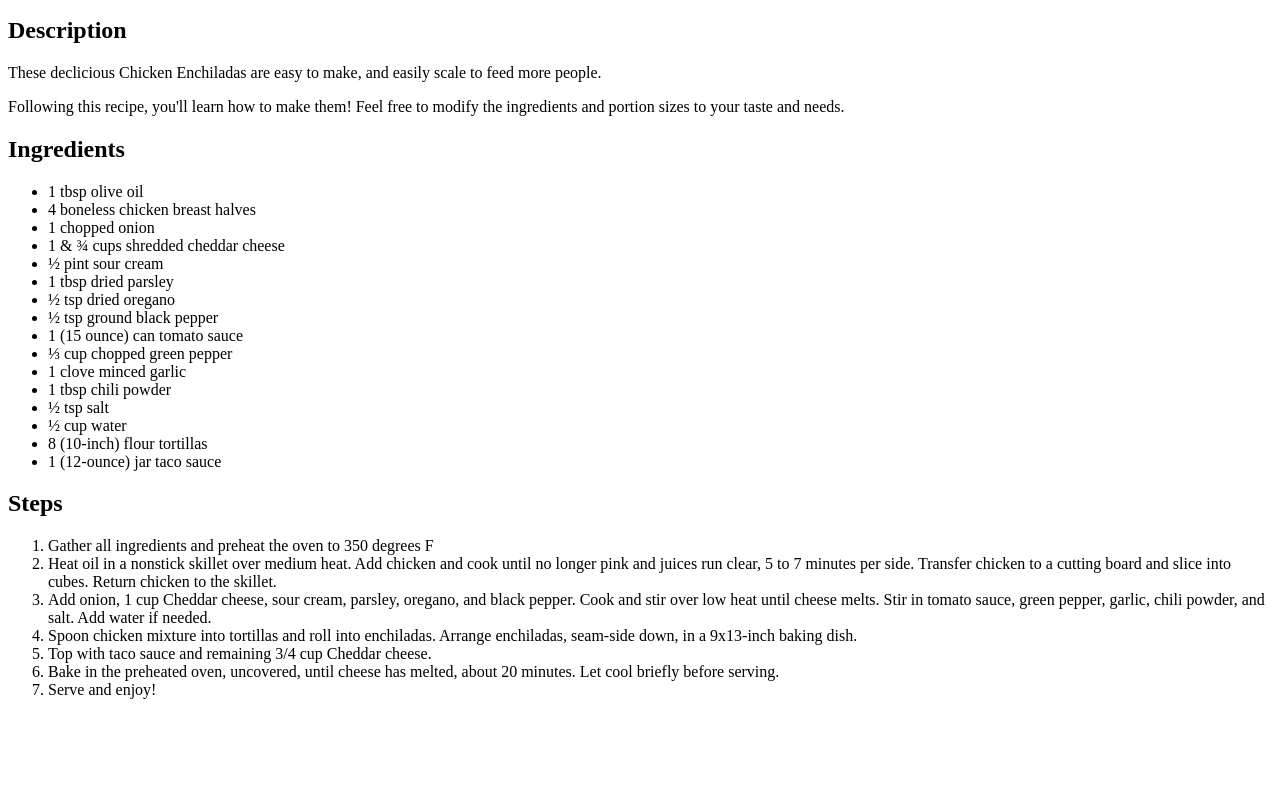
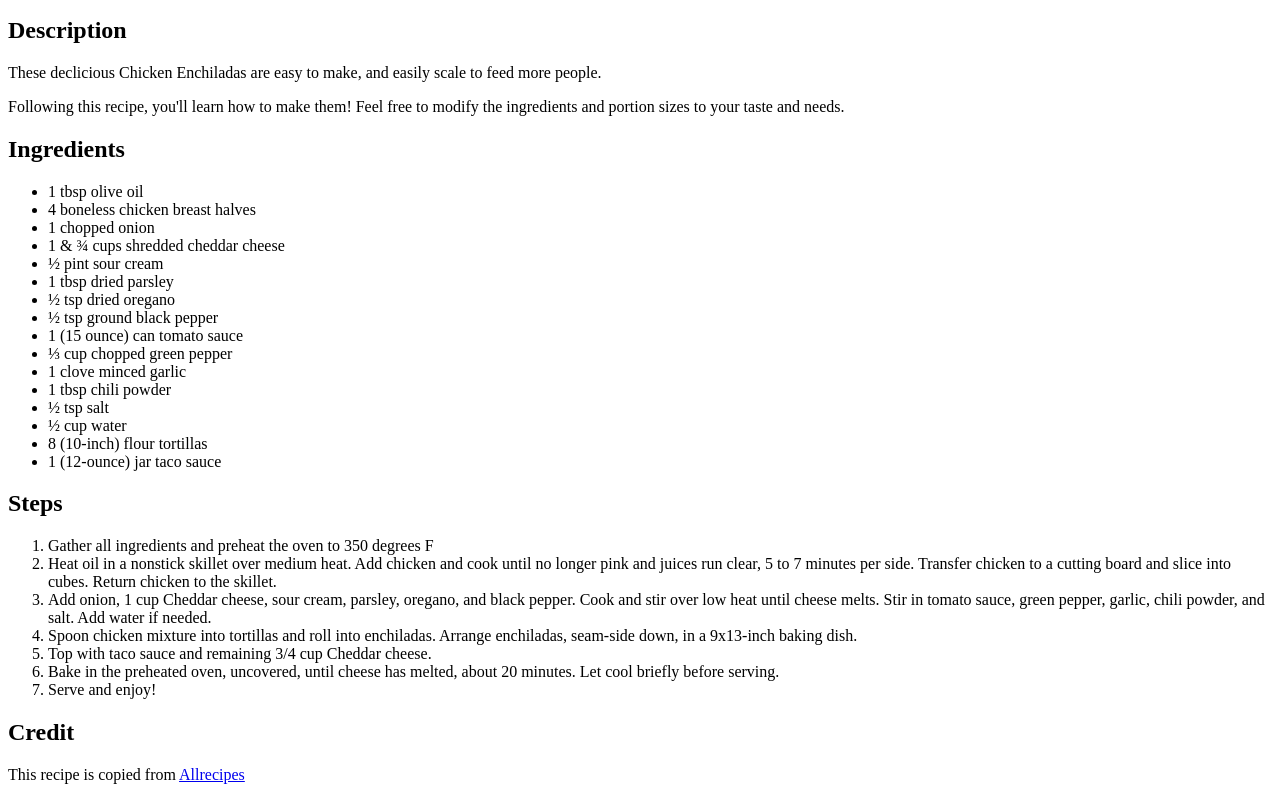
Before and after one commit to dakdean/odin-recipes, a plain HTML site: page recipes/chicken-enchiladas.html in a window 1280 px wide. Shown: the part 599-1399 px from the top of the page. Before the commit the page ends 1314 px from the top, so only its background shows below. Drawn offline with Linux system fonts and the light colour scheme.

Commit message:
Add recipe credit

```diff
--- a/recipes/chicken-enchiladas.html
+++ b/recipes/chicken-enchiladas.html
@@ -40,5 +40,7 @@
         <li>Bake in the preheated oven, uncovered, until cheese has melted, about 20 minutes. Let cool briefly before serving.</li>
         <li>Serve and enjoy!</li>
     </ol>
+    <h2>Credit</h2>
+    <p>This recipe is copied from <a href="https://www.allrecipes.com/recipe/8691/chicken-enchiladas-i/">Allrecipes</a></p>
 </body>
 </html>
```
